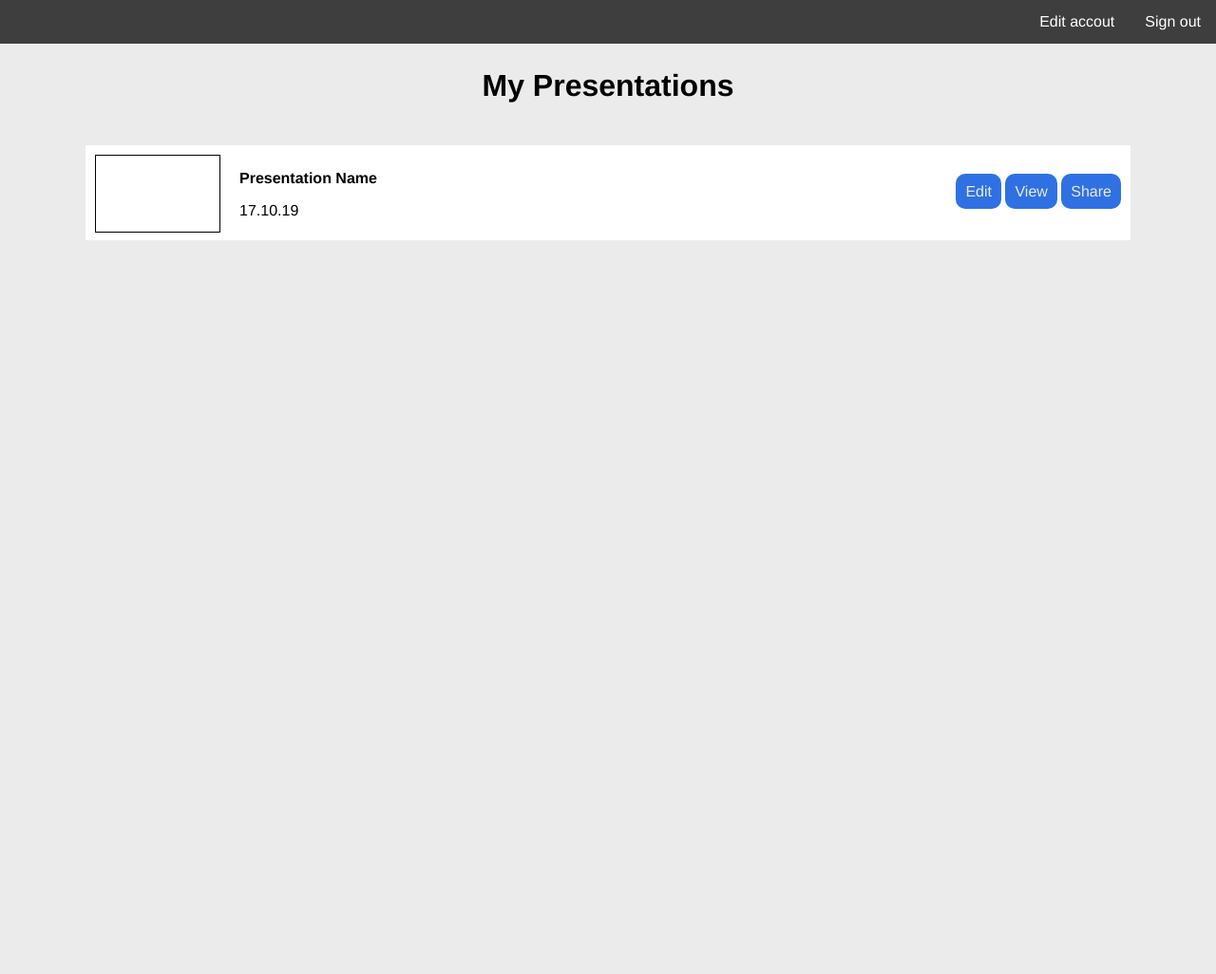
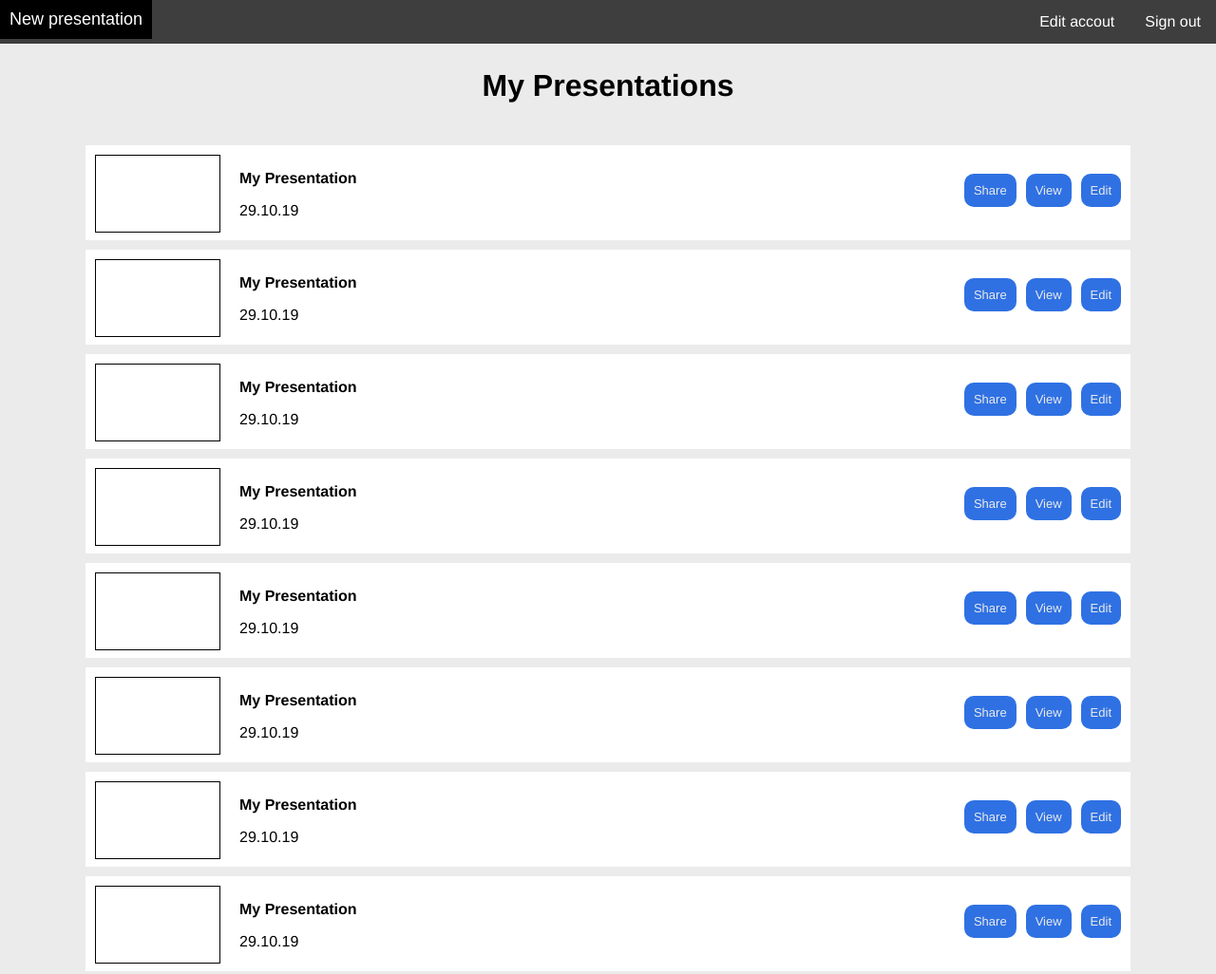
Before and after one commit to The-curly-brackets/Presentation-Tool-2019, a website: page public/html/overview.html in a window 1280 px wide. Shown: the top 1026 px of the page at 95% size. Before the commit the page ends 800 px from the top, so only its background shows below. Drawn offline with Linux system fonts and the light colour scheme.

Commit message:
Client updates and modification

```diff
--- a/app.js
+++ b/app.js
@@ -1,15 +1,18 @@
 const express = require('express');
+const cors = require('cors');
 const bodyParser = require('body-parser');
 const usersRouter = require('./routes/users');
 
 const app = express();
 const DEFAULT_PORT = 8080;
 
+app.use(cors());
 app.set('port', (process.env.PORT || DEFAULT_PORT));
 app.use(express.static('public'));
 app.use(bodyParser.json());
 app.use('/users', usersRouter);
 
+
 app.listen(app.get('port'), function () {
     console.log('server running', app.get('port'));
 });
--- a/package.json
+++ b/package.json
@@ -18,6 +18,7 @@
   "homepage": "https://github.com/The-curly-brackets/Presentation-Tool-2019#readme",
   "dependencies": {
     "body-parser": "^1.19.0",
+    "cors": "^2.8.5",
     "express": "^4.17.1",
     "pg": "^7.12.1"
   }
--- /dev/null
+++ b/public/css/createaccount.css
@@ -0,0 +1,28 @@
+body {
+    background-color: #ebebeb;
+    color: #3e3e3e;
+    padding: 20px;
+}
+
+.mainCont{
+    max-width: 600px;
+    margin-left: auto;
+    margin-right: auto;
+    margin-top: 50px;
+    text-align: center;
+    background-color: white;
+    padding-top: 40px;
+    padding-bottom: 60px;
+}
+
+input{
+    width: 400px;
+}
+
+a {
+    text-decoration: none;
+    color: black;
+    border: 1px;
+    padding: 5px 10px;
+    background-color: white;
+}
--- /dev/null
+++ b/public/css/login.css
@@ -0,0 +1,36 @@
+body{
+    background-color:#ebebeb;
+    color: #3e3e3e;
+}
+
+#wrapDiv{
+    max-width: 1200px;
+    min-height: 360px;
+    position: relative;
+    margin-left: auto;
+    margin-right: auto;
+    margin-top: 10%;
+}
+
+.sideBySideDiv {
+    background-color: white;
+    padding: 40px;
+    margin: 10px;
+    min-height: 260px;
+}
+
+#startInfoDiv {
+    max-width: 600px;
+    float: left;
+}
+
+#logInDiv{
+    width: 400px;
+    float: left;
+    text-align: center;
+}
+
+a {
+    text-decoration: none;
+    color: rgb(141, 141, 141);
+}
--- /dev/null
+++ b/public/css/overview.css
@@ -0,0 +1,95 @@
+body{
+    background-color: #ebebeb;
+}
+
+/* Code for bar with new presentation, edit account and sign out */
+
+ul {
+    list-style-type: none;
+    margin: 0;
+    padding: 0;
+    overflow: hidden;
+    background-color: #3e3e3e;
+}
+
+ul>li {
+    float: right;
+}
+
+li a {
+    display: block;
+    color: white;
+    text-align: center;
+    padding: 14px 16px;
+    text-decoration: none;
+}
+
+li a:hover {
+    background-color: black;
+}
+
+.newPresBtn {
+    float: left;
+}
+
+#newPresBtn {
+    background-color: #3e3e3e;
+    color: white;
+    padding: 10px;
+    border: none;
+    font-size: large;
+}
+
+#newPresBtn:hover{
+    background-color: black;
+}
+
+.mainContent{
+    margin-top: 2%;
+    max-width: 1100px;
+    margin-left: auto;
+    margin-right: auto;
+    text-align: center;
+}
+
+h1{
+    margin-bottom: 4%;
+}
+
+/* CSS for the presentations list */
+
+.presFrame{
+    margin-top: 10px;
+    background-color: white;
+    max-width: 1100px;
+    min-height: 100px;
+    text-align: left;
+}
+
+.presPreview{
+    float: left;
+}
+
+.presInfoDiv{
+    float: left;
+}
+
+.presFrame> div{
+    margin: 10px;
+}
+
+.toolBtnDiv{
+    float: right;
+}
+
+div> a{
+    background-color: #2f71e3;
+    color: #ebebeb;
+    padding: 10px;
+    border: 1px;
+    border-radius: 10px;
+    font-size: small;
+    float: right;
+    margin-left: 10px;
+    margin-top: 20px;
+}
--- a/public/html/overview.html
+++ b/public/html/overview.html
@@ -3,100 +3,20 @@
         <title>Pitch'n</title>
         <meta charset="UTF-8">
         <link rel="stylesheet" type="text/css" href="../css/toolMain.css">
-        <style>
-            body{
-                background-color: #ebebeb;
-            }
-
-            /* Code for bar with edit account and sign out*/
-
-            ul {
-                list-style-type: none;
-                margin: 0;
-                padding: 0;
-                overflow: hidden;
-                background-color: #3e3e3e;
-            }
-
-            li {
-                float: right;
-            }
-
-            li a {
-                display: block;
-                color: white;
-                text-align: center;
-                padding: 14px 16px;
-                text-decoration: none;
-            }
-
-            li a:hover {
-                background-color: black;
-            }
-
-            .mainContent{
-                margin-top: 2%;
-                max-width: 1100px;
-                margin-left: auto;
-                margin-right: auto;
-                text-align: center;
-            }
-
-            h1{
-                margin-bottom: 4%;
-            }
-
-            /* Presentations list */
-
-            #presFrame{
-                margin-top: 10px;
-                background-color: white;
-                max-width: 1100px;
-                min-height: 100px;
-                text-align: left;
-            }
-
-            #presFrame> div{
-                float: left;
-                margin: 10px;
-            }
-
-            a.btn{
-                background-color: #2f71e3;
-                color: #ebebeb;
-                text-decoration: none;
-                padding: 10px;
-                border: 1px;
-                border-radius: 10px;
-            }
-
-            .presBtns {
-                padding-top: 30px;
-            }
-
-        </style>
+        <link rel="stylesheet" type="text/css" href="../css/overview.css">
     </head>
     <body>
         <div>
             <ul>
+                <li class="newPresBtn"><button id="newPresBtn">New presentation</button></li>
                 <li><a href="#">Sign out</a></li>
                 <li><a href="#">Edit accout</a></li>
             </ul>
         </div>
         <div class="mainContent">
             <h1>My Presentations</h1>
-            <div id="presFrame">
-                <div id="presPreview" style="width:130px; height:80px; border:1px solid black;"></div>
-                <div>
-                    <p id="presName" style="font-weight: bold">Presentation Name</p>
-                    <p id="presDate">17.10.19</p>
-                </div>
-                <div class="presBtns" style="float: right;">
-                    <a id="editPresBtn" href="#" class="btn">Edit</a>
-                    <a id="viewPresBtn" href="#" class="btn">View</a>
-                    <a id="sharePresBtn" href="#" class="btn">Share</a>
-                </div>
-            </div>
+            <div id="presListCont"></div>
         </div>
     </body>
+    <script src="../js/overview.js"></script>
 </html>
--- /dev/null
+++ b/public/js/overview.js
@@ -0,0 +1,52 @@
+const presListCont = document.getElementById("presListCont");
+
+function presListItem(preName, preDate, prePreview){
+
+    let preObj = {
+        name: preName,
+        date: preDate,
+        preview: prePreview
+    }
+
+    let presFrame = document.createElement("div");
+    presFrame.className = "presFrame";
+
+    let presPreviewFrame = document.createElement("div");
+    presPreviewFrame.className = "presPreview";
+    presPreviewFrame.style.backgroundColor = "white";
+    presPreviewFrame.style.border = "1px solid black";
+    presPreviewFrame.style.height = "80px";
+    presPreviewFrame.style.width = "130px";
+
+    let html = `
+        <p id="presName" style="font-weight: bold">${preObj.name}</p>
+        <p id="presDate">${preObj.date}</p>`;
+    let div = document.createElement("div");
+    div.className = "presInfoDiv";
+    div.innerHTML = html;
+
+    let editPresBtn = document.createElement("a");
+    editPresBtn.innerText = "Edit";
+
+    let viewPresBtn = document.createElement("a");
+    viewPresBtn.innerText = "View";
+
+    let sharePresBtn = document.createElement("a");
+    sharePresBtn.innerText = "Share";
+
+    let toolBtnDiv = document.createElement("div");
+    toolBtnDiv.className = "toolBtnDiv";
+    toolBtnDiv.appendChild(editPresBtn);
+    toolBtnDiv.appendChild(viewPresBtn);
+    toolBtnDiv.appendChild(sharePresBtn);
+
+    presFrame.appendChild(presPreviewFrame);
+    presFrame.appendChild(div);
+    presFrame.appendChild(toolBtnDiv);
+
+    presListCont.appendChild(presFrame);
+}
+
+for(let i = 0; i<10; i++){
+    presListItem("My Presentation", "29.10.19", "");
+}
```
Also changed, not shown: public/html/createaccount.html (+3 -32 lines), public/html/login.html (renamed from public/html/startpage.html, +3 -40 lines), public/js/createaccount.js (added, +36 -0 lines), public/js/login.js (added, +34 -0 lines), routes/users.js (+8 -1 lines).
